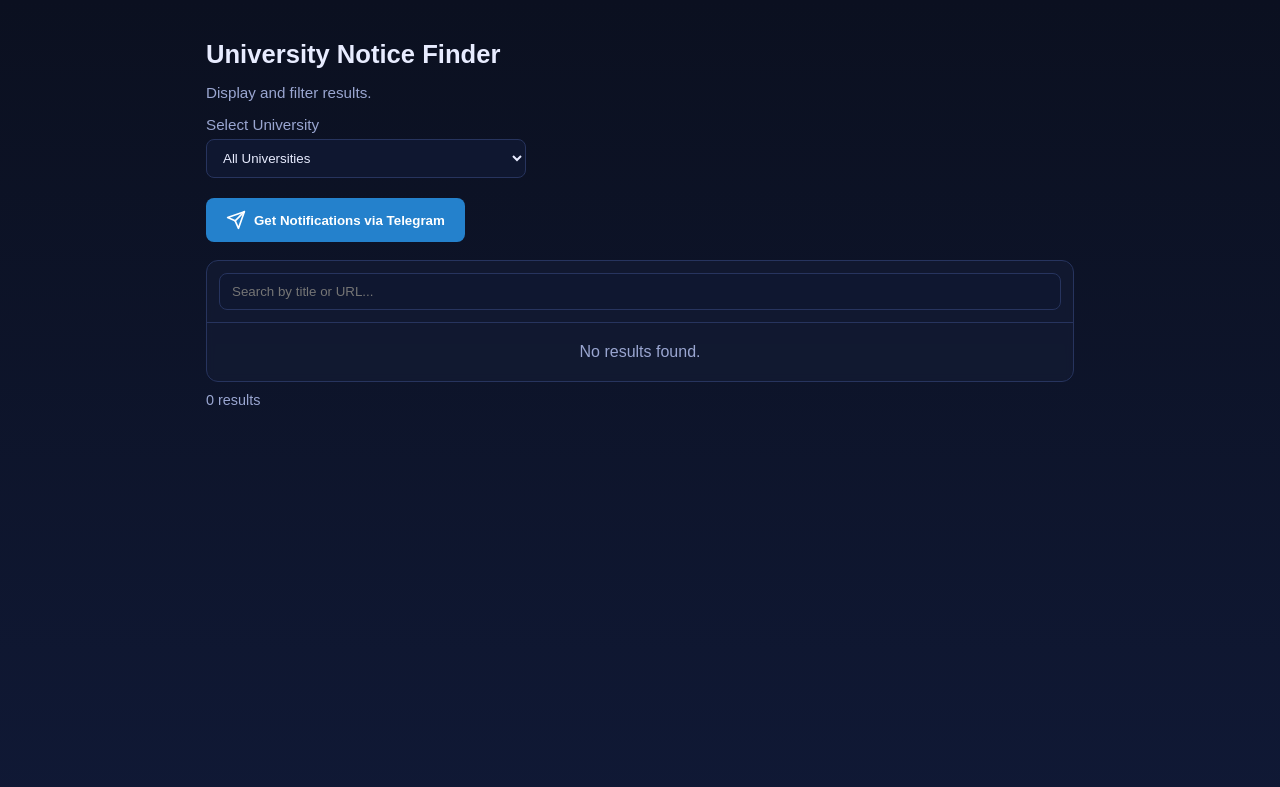
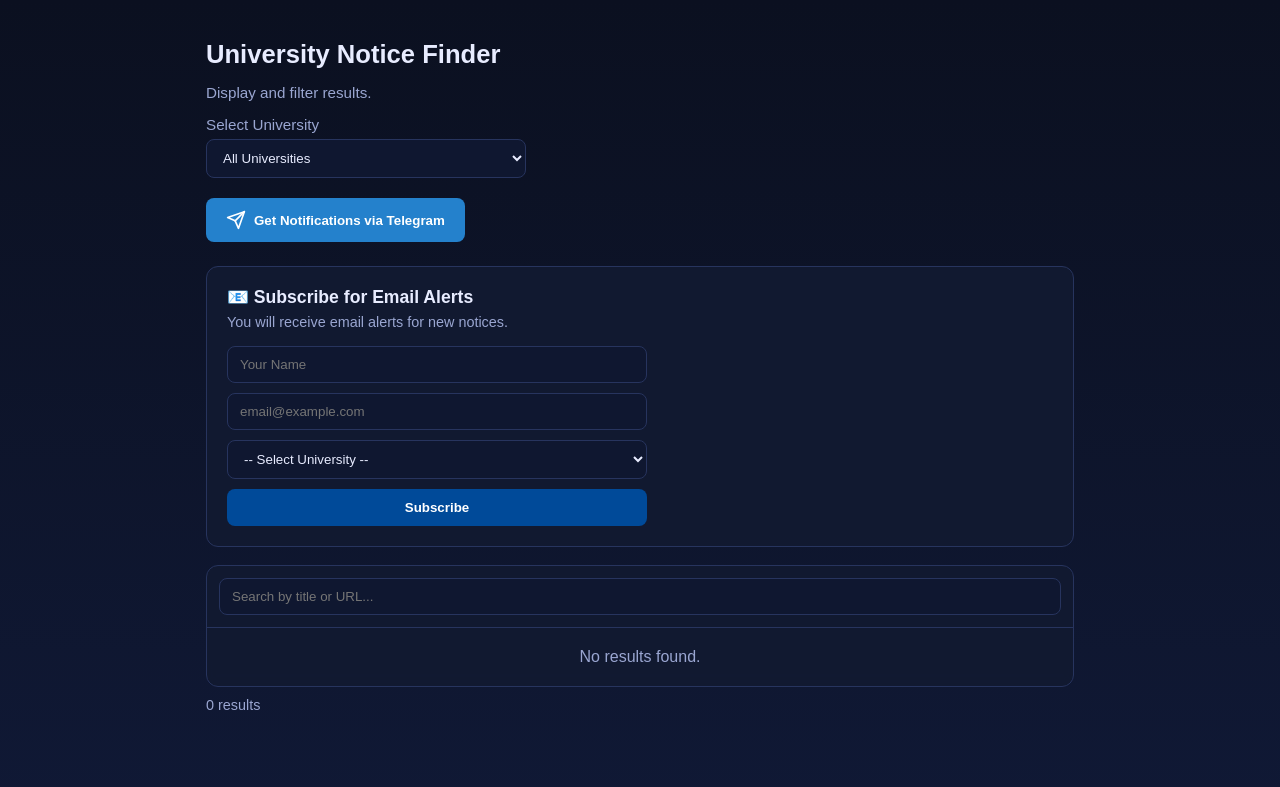
Before and after one commit to Anupama3942/university-notice-finder, a Flask app: page / in a window 1280 px wide. Shown: the top 787 px of the page. Run offline with Flask 3, Linux system fonts and the light colour scheme; data that the repository does not hold is empty.

Commit message:
Implement subscription feature for email alerts and add user database view

```diff
--- a/app.py
+++ b/app.py
@@ -1,5 +1,5 @@
 import json
-from flask import Flask, render_template, request
+from flask import Flask, render_template, request, jsonify
 import sqlite3
 
 app = Flask(__name__, template_folder="template")
@@ -30,5 +30,53 @@ def home():
         selected_uni=selected_uni
     )
 
+@app.route("/subscribe", methods=["POST"])
+def subscribe():
+    data = request.get_json()
+    name = data.get("name", "").strip()
+    email = data.get("email", "").strip()
+    university = data.get("university", "").strip()
+
+    # check empty fields
+    if not name or not email or not university:
+        return jsonify(
+            {"success": False, "message": "every field must be filled."}
+        )
+
+    conn = sqlite3.connect("notices.db")
+    cursor = conn.cursor()
+
+    cursor.execute(
+        """
+        CREATE TABLE IF NOT EXISTS users (
+            id INTEGER PRIMARY KEY AUTOINCREMENT,
+            name TEXT,
+            university TEXT,
+            email TEXT,
+            telegram_id TEXT UNIQUE
+        )
+        """
+    )
+
+    cursor.execute("SELECT id FROM users WHERE email = ?", (email,))
+    existing = cursor.fetchone()
+
+    if existing:
+        conn.close()
+        return jsonify(
+            {"success": False, "message": "This email is already registered."}
+        )
+
+    cursor.execute(
+        "INSERT INTO users (name, university, email) VALUES (?, ?, ?)", (name, university, email)
+    )
+
+    conn.commit()
+    conn.close()
+
+    return jsonify(
+    {"success": True, "message": f"Thank You {name}! You will now receive updates from {university} 🎉"}
+    )
+
 if __name__ == "__main__":
     app.run(debug=True, use_reloader=False)
--- a/template/index.html
+++ b/template/index.html
@@ -150,6 +150,38 @@
                     </button>
                 </a>
             </div>
+
+            <div
+                style="margin-top: 24px; background: rgba(18,26,49,0.9); border: 1px solid var(--border); border-radius: 12px; padding: 20px;">
+                <h2 style="margin: 0 0 6px; font-size: 1.1rem;">📧 Subscribe for Email Alerts</h2>
+                <p style="color: var(--muted); font-size: 0.9rem; margin: 0 0 16px;">You will receive email alerts for
+                    new notices.</p>
+
+                <div style="display: flex; flex-direction: column; gap: 10px; max-width: 420px;">
+
+                    <input type="text" id="sub-name" placeholder="Your Name"
+                        style="padding:10px 12px; border-radius:8px; border:1px solid var(--border); background:#0f1730; color:var(--text); outline:none;" />
+
+                    <input type="email" id="sub-email" placeholder="email@example.com"
+                        style="padding:10px 12px; border-radius:8px; border:1px solid var(--border); background:#0f1730; color:var(--text); outline:none;" />
+
+                    <select id="sub-university"
+                        style="padding:10px 12px; border-radius:8px; border:1px solid var(--border); background:#0f1730; color:var(--text);">
+                        <option value="">-- Select University --</option>
+                        {% for university in universities %}
+                        <option value="{{ university }}">{{ university }}</option>
+                        {% endfor %}
+                    </select>
+
+                    <button onclick="subscribeEmail()"
+                        style="padding:11px; border-radius:8px; border:none; background:#004a99; color:#fff; font-weight:bold; cursor:pointer;">
+                        Subscribe
+                    </button>
+
+                    <!-- Success / Error message -->
+                    <p id="sub-msg" style="margin:0; font-size:0.9rem; display:none;"></p>
+                </div>
+            </div>
         </header>
 
         <section class="panel">
@@ -163,9 +195,10 @@
         <div id="count" class="count"></div>
     </main>
 
+    <script id="notices-json" type="application/json">{{ notices_json | safe }}</script>
     <script>
 
-        const data = {{ notices_json | safe }};
+        const data = JSON.parse(document.getElementById("notices-json").textContent || "[]");
 
         const resultsEl = document.getElementById("results");
         const emptyEl = document.getElementById("empty");
@@ -225,6 +258,52 @@
         });
 
         render(data);
+
+        async function subscribeEmail() {
+            const name = document.getElementById("sub-name").value.trim();
+            const email = document.getElementById("sub-email").value.trim();
+            const university = document.getElementById("sub-university").value;
+            const msgEl = document.getElementById("sub-msg");
+
+            // Frontend validation
+            if (!name || !email || !university) {
+                msgEl.style.color = "#f87171";   // red
+                msgEl.textContent = "⚠️ All fields must be filled!";
+                msgEl.style.display = "block";
+                return;
+            }
+
+            // Basic email format check
+            try {
+                const response = await fetch("/subscribe", {
+                    method: "POST",
+                    headers: { "Content-Type": "application/json" },
+                    body: JSON.stringify({ name, email, university })
+                });
+
+                const result = await response.json();
+
+                if (result.success) {
+                    msgEl.style.color = "#4ade80";   // green
+                    msgEl.textContent = "✅ " + result.message;
+                    // Form clear
+                    document.getElementById("sub-name").value = "";
+                    document.getElementById("sub-email").value = "";
+                    document.getElementById("sub-university").value = "";
+                } else {
+                    msgEl.style.color = "#f87171";   // red
+                    msgEl.textContent = "❌ " + result.message;
+                }
+
+                msgEl.style.display = "block";
+
+            } catch (err) {
+                msgEl.style.color = "#f87171";
+                msgEl.textContent = "❌ Server error! Please try again later.";
+                msgEl.style.display = "block";
+            }
+        }
+
     </script>
 </body>
 
```
Also changed, not shown: scraper.py (+30 -11 lines), view_db.py (added, +37 -0 lines), del.py (added), 1 other file.
